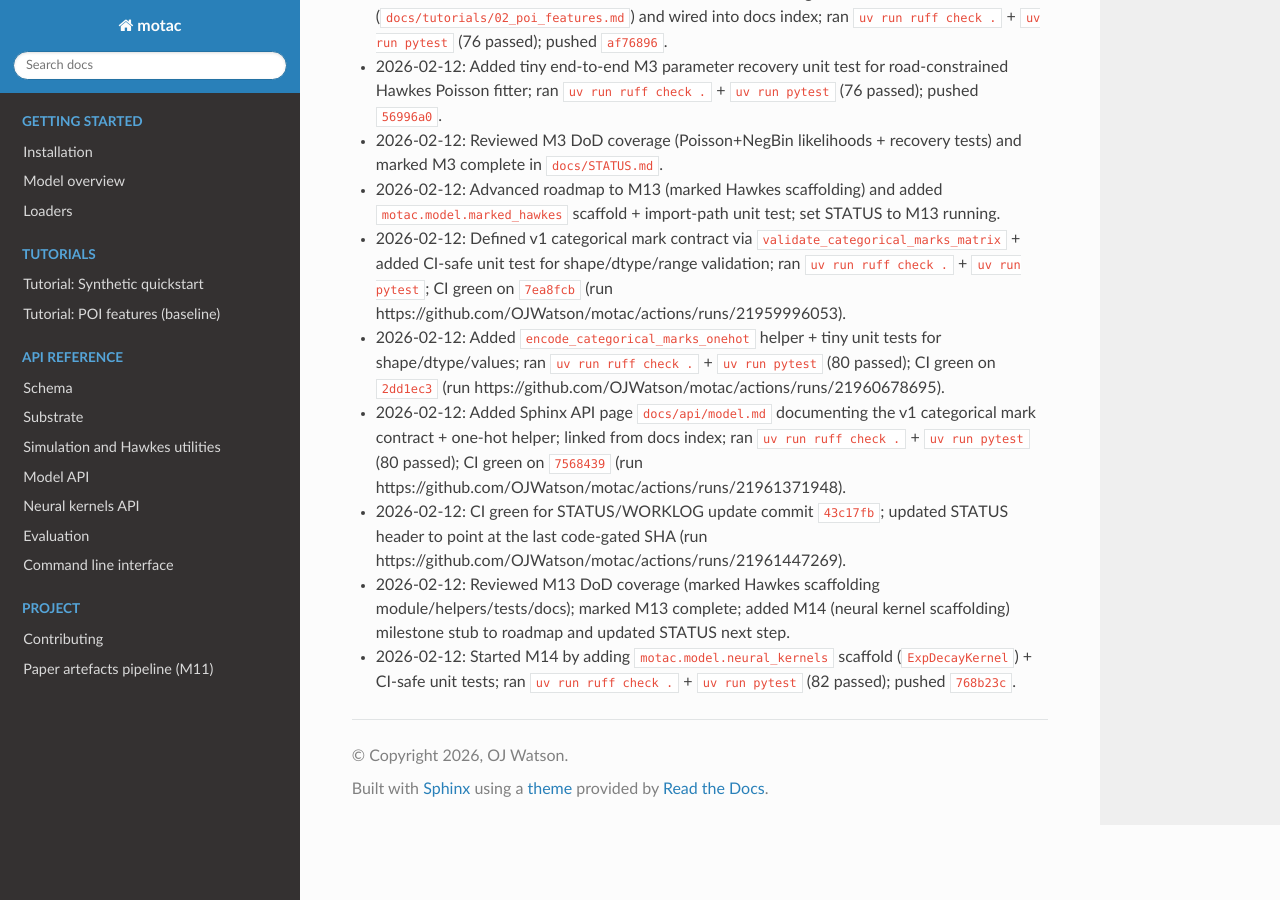
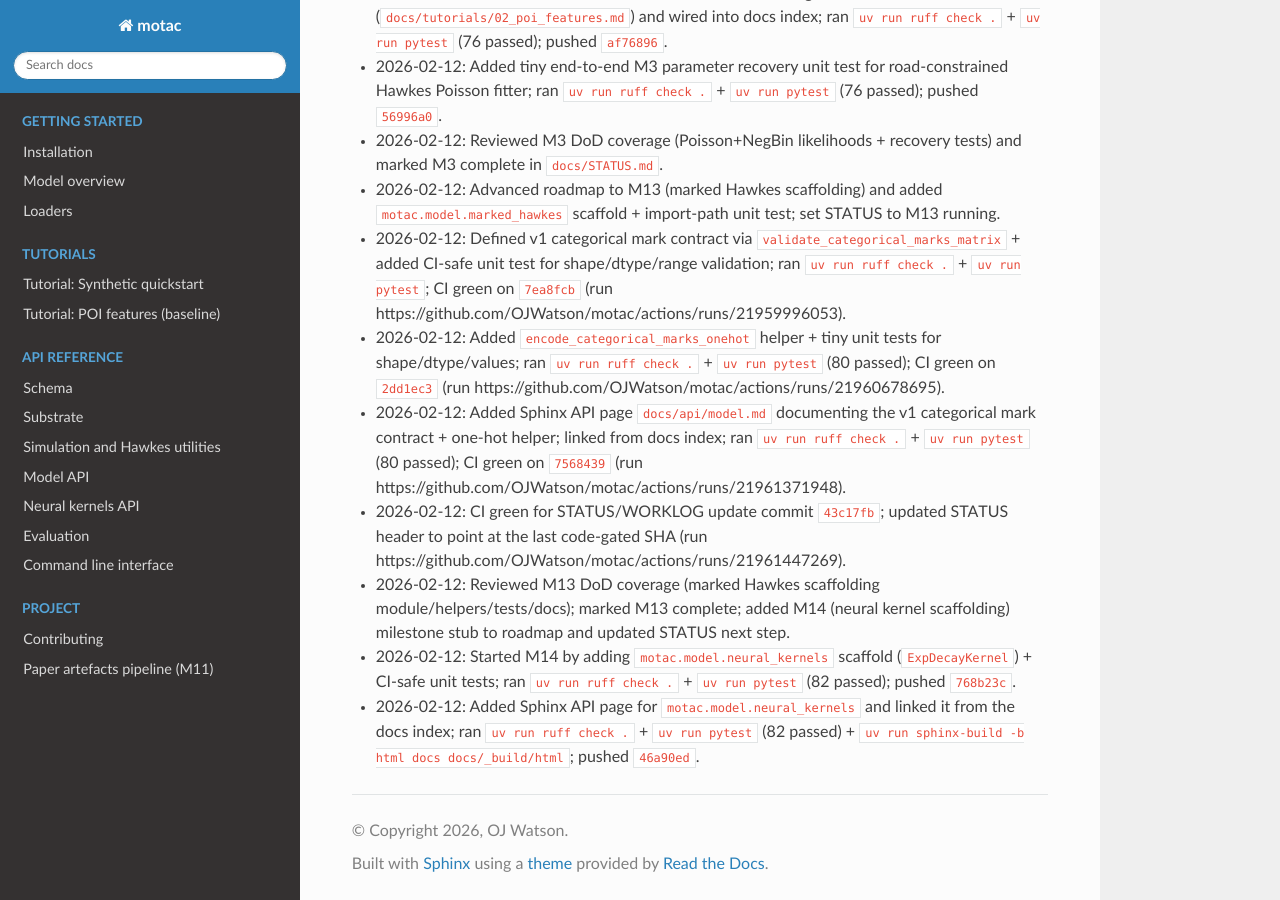
Before and after one commit to OJWatson/motac, a Sphinx documentation site: the page built from docs/WORKLOG.md, in a window 1280 px wide and 900 px high, scrolled down 2108 px. Built offline with Sphinx 7.4.7 and the Read the Docs theme 3.1.0, drawn with Linux system fonts in a browser that asks for light colours.

Commit message:
docs: update STATUS + worklog for neural_kernels docs

```diff
--- a/docs/WORKLOG.md
+++ b/docs/WORKLOG.md
@@ -46,3 +46,4 @@ Guidelines:
 - 2026-02-12: CI green for STATUS/WORKLOG update commit `43c17fb`; updated STATUS header to point at the last code-gated SHA (run https://github.com/OJWatson/motac/actions/runs/21961447269).
 - 2026-02-12: Reviewed M13 DoD coverage (marked Hawkes scaffolding module/helpers/tests/docs); marked M13 complete; added M14 (neural kernel scaffolding) milestone stub to roadmap and updated STATUS next step.
 - 2026-02-12: Started M14 by adding `motac.model.neural_kernels` scaffold (`ExpDecayKernel`) + CI-safe unit tests; ran `uv run ruff check .` + `uv run pytest` (82 passed); pushed `768b23c`.
+- 2026-02-12: Added Sphinx API page for `motac.model.neural_kernels` and linked it from the docs index; ran `uv run ruff check .` + `uv run pytest` (82 passed) + `uv run sphinx-build -b html docs docs/_build/html`; pushed `46a90ed`.
```
Also changed, not shown: docs/STATUS.md (+3 -3 lines).
